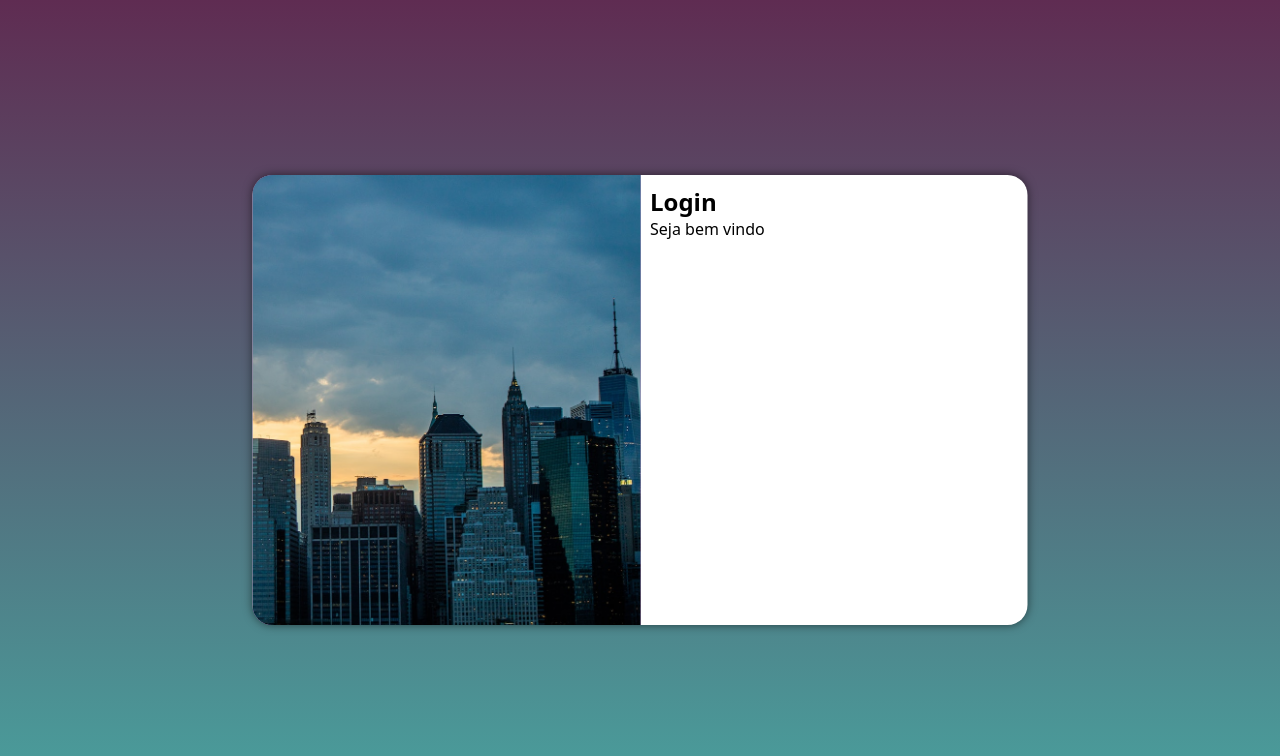
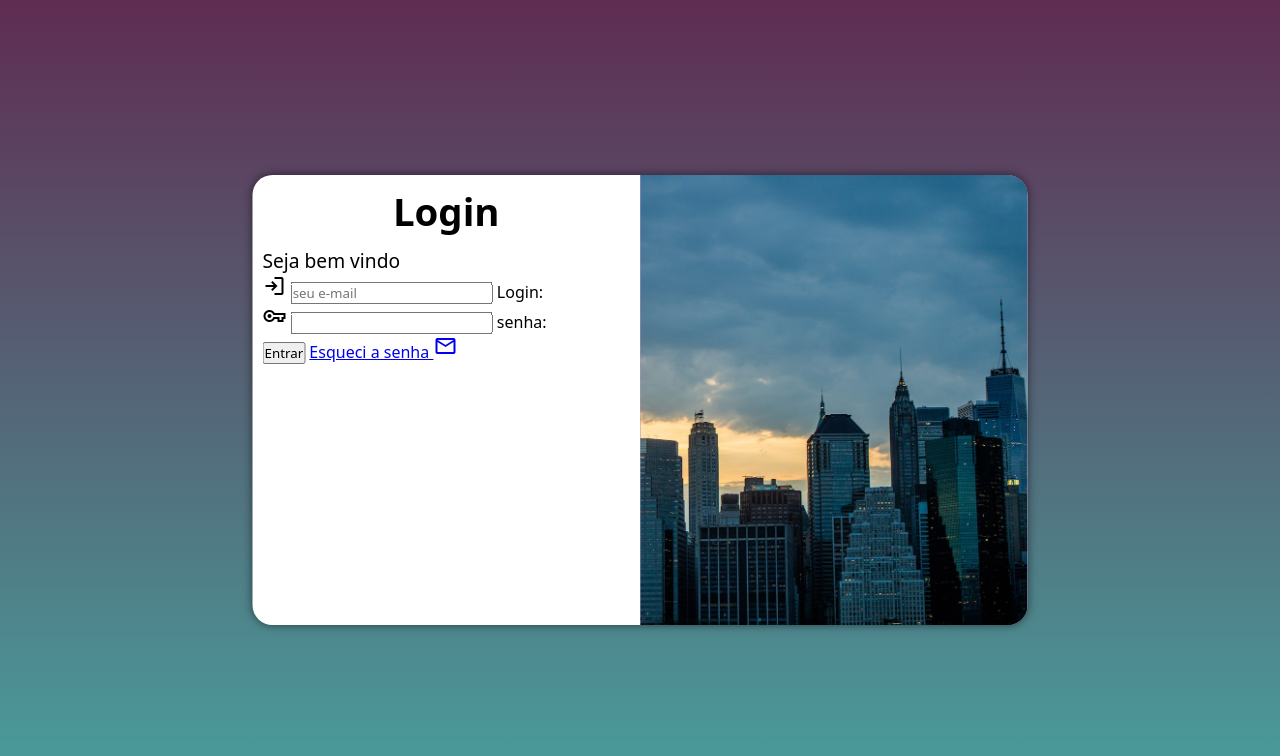
Before and after one commit to Gabrieldaybion/projeto-login, a plain HTML site: page index.html in a window 1280 px wide. Drawn offline with nearby package versions, Linux system fonts and the light colour scheme.

Commit message:
Create formulario

```diff
--- a/estilos/midias.css
+++ b/estilos/midias.css
@@ -26,6 +26,12 @@ Extra large screens, TV – 1201px, and more.
         float: right;
         width: 65%;
     }
+    div#formulario > h1{
+        font-size: 2.2em;
+    }
+    div#formulario > p{
+        font-size: 1.2em;
+    }
 
 }
 @media screen and (min-width:769px) /* PC */ {
@@ -37,13 +43,19 @@ Extra large screens, TV – 1201px, and more.
 
     }
     section#login > div#imagem{
-        float: left;/* FAla para ficar a imagem na direita. */
+        float: right;/* FAla para ficar a imagem na direita. */
         width: 50%;
         height: 100%;
         background-position: right center;
     }
     section#login > div#formulario{
-        float: right;
+        float: left;
         width: 50%;
     }
+    div#formulario > h1{
+        font-size: 2.4em;
+    }
+    div#formulario > p{
+        font-size: 1.2em;
+    }
 }
--- a/estilos/style.css
+++ b/estilos/style.css
@@ -32,7 +32,7 @@ section#login{
     /* Essas 5 linhas fazem o objeto ficar totalmente centralizado no site. */
 
     background-color: white;
-    width: 250px;
+    width: 270px;
     height: 450px;
     border-radius: 20px;
     box-shadow: 0px 0px 10px rgba(0, 0, 0, 0.551) ;
@@ -51,3 +51,10 @@ section#login > div#formulario{
     display: block;
     padding: 10px;
 }
+div#formulario>h1{
+    text-align: center;
+    padding-bottom: 10px;
+}
+div#formulario > p{
+    font-size: 0.8em;
+}
--- a/index.html
+++ b/index.html
@@ -7,6 +7,7 @@
     <title>Site de login</title>
     <link rel="stylesheet" href="estilos/style.css">
     <link rel="stylesheet" href="estilos/midias.css">
+    <link rel="stylesheet" href="https://fonts.googleapis.com/css2?family=Material+Symbols+Outlined:opsz,wght,FILL,GRAD@48,400,0,0" />
 </head>
 <body>
     <main>
@@ -17,8 +18,27 @@
             <div id="formulario">
                 <h1>Login</h1>
                 <p>Seja bem vindo</p>
-                <form action="login.php" method="post">
+                <form action="login.php" method="post" autocomplete="on">
+                    <div class="campo">
 
+                            <span class="material-symbols-outlined">
+                                Login
+                                </span>
+                                <input type="email" name="login" id="ilogin" placeholder="seu e-mail" autocomplete="email" required>
+                                <label for="ilogin">Login:</label>
+
+                    </div>
+                    <div class="campo">
+                        <span class="material-symbols-outlined">
+                            vpn_key
+                            </span>
+                        <input type="password" name="senha" id="isenha" autocomplete="current-password" required>
+                        <label for="isenha">senha:</label>
+                    </div>
+                    <input type="submit" value="Entrar">
+                    <a href="esqueci.html">Esqueci a senha <span class="material-symbols-outlined">
+                        mail
+                        </span></a>
                 </form>
             </div>
         </section>
```
